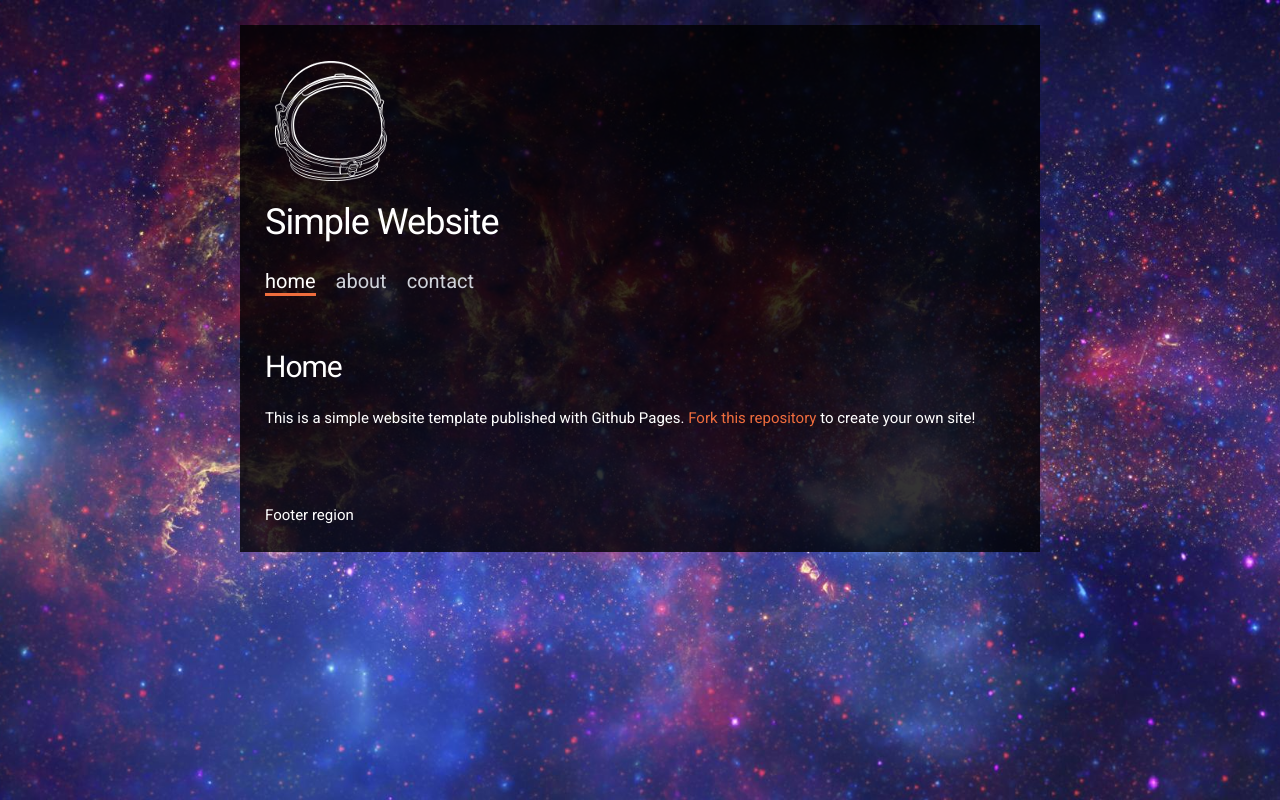
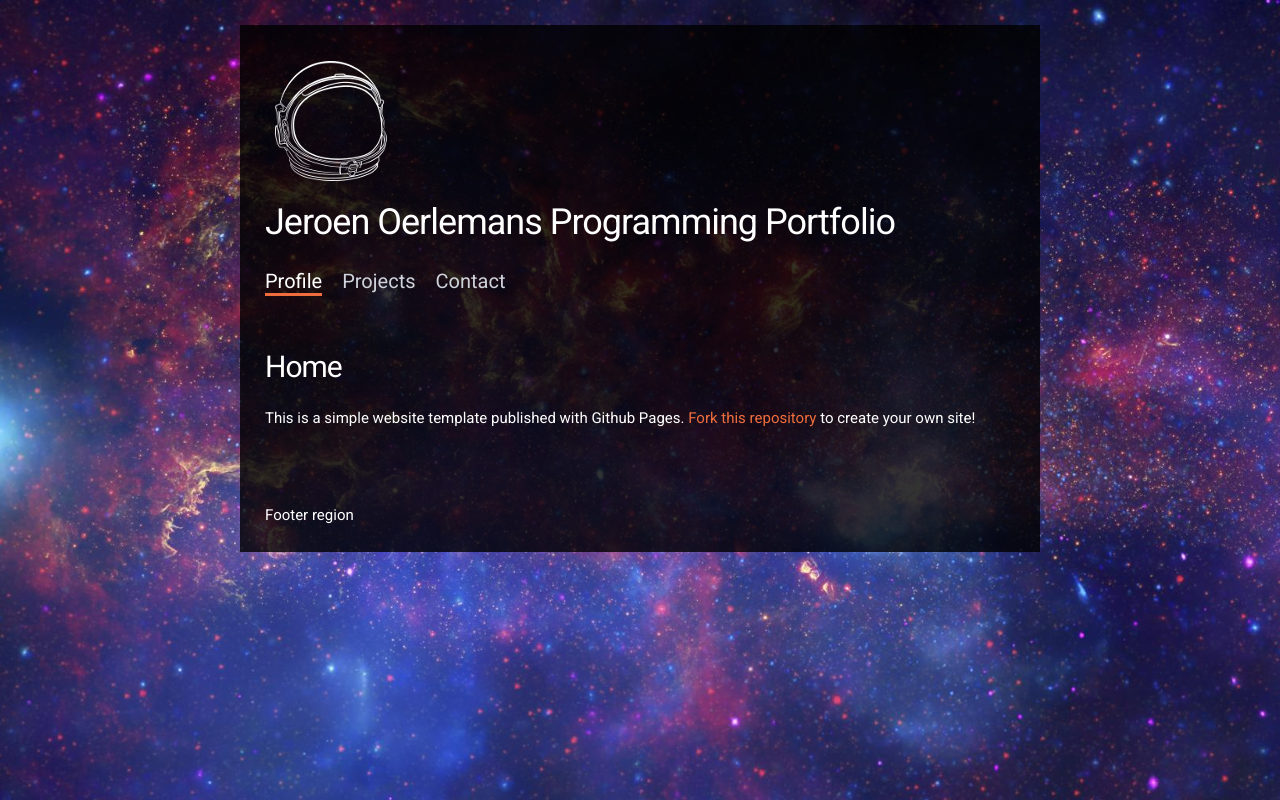
Before and after one commit to jroerlemans/jroerlemans.github.io, a plain HTML site: page index.html in a window 1280 px wide. Drawn offline with nearby package versions, Linux system fonts and the light colour scheme.

Commit message:
first changes

```diff
--- a/index.html
+++ b/index.html
@@ -29,13 +29,13 @@
 
     <header id="header">
       <img src="logo.png">
-      <h1>Simple Website</h1>
+      <h1>Jeroen Oerlemans Programming Portfolio</h1>
 
       <!-- Menu link fragment #id should match a div id. Example: <a href="#home"> links to <div id="home"></div>  -->
       <ul class="main-menu">
-        <li><a href="#home">home</a></li>
-        <li><a href="#about">about</a></li>
-        <li><a href="#contact">contact</a></li>
+        <li><a href="#home">Profile</a></li>
+        <li><a href="#about">Projects</a></li>
+        <li><a href="#contact">Contact</a></li>
       </ul>
     </header>
 
@@ -53,7 +53,7 @@
           <div id="about" class="content-region hide">
             <h2>About</h2>
             <p>
-              Sed tempus urna et pharetra pharetra massa massa ultricies. Porttitor rhoncus dolor purus non enim praesent. Id aliquet risus feugiat in ante metus dictum.
+              On this page a collection of projects is given
             </p>
           </div>
 
```
